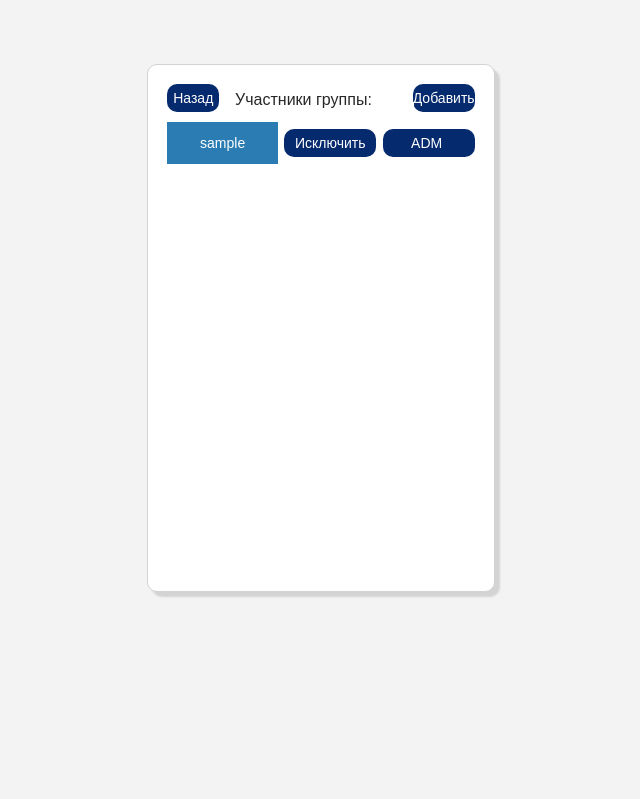
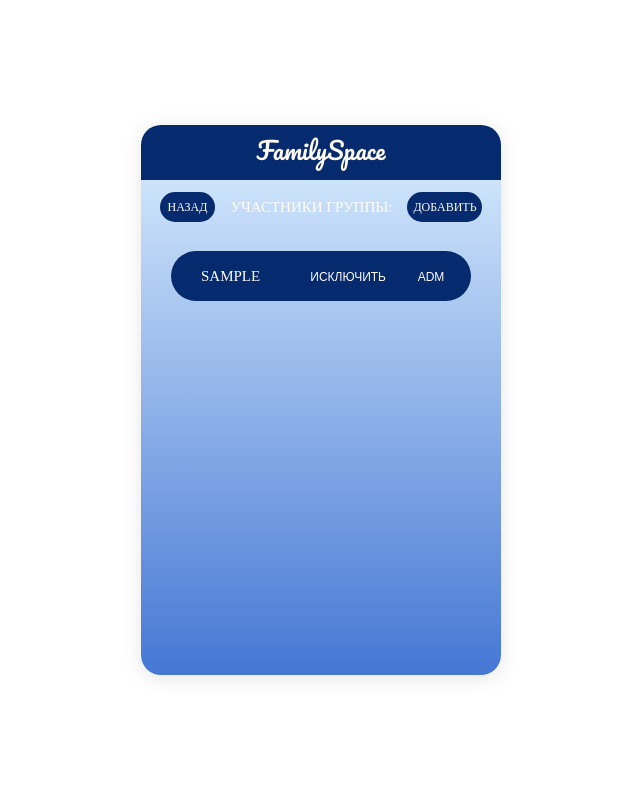
Before and after one commit to familyspace/django, a Django app: page /groupsapp/1/participants/ in a window 1280 px wide. Shown: the whole page, without its empty margins (319-959 px from the left). Run offline with Django 3.2, Linux system fonts and the light colour scheme; the first user in the database is signed in; tables that the repository leaves empty hold one stand-in row (Sample ...); some libraries are stand-ins or nearby versions; some web fonts are replaced.

Commit message:
бэк + фронт: участники, добавление участника/изменение роли, контакты, поиск контактов

```diff
--- a/authapp/templates/authapp/signin.html
+++ b/authapp/templates/authapp/signin.html
@@ -10,10 +10,12 @@
                     <span class="login100-form-title">FamilySpace</span>
                     <span class="login100-form-avatar"><img src="/static/img/avatar.png" alt="FamilySpace"></span>
                     {% csrf_token %}
+                    {% for i, k in form.errors.items %}
+                        {{ k }}
+                    {% endfor %}
                     {% for i in form %}
                         <div class="wrap-input100 validate-input m-b-16 m-t-26">
                             {{ i }}
-                            <span class="focus-input100"></span>
                         </div>
                     {% endfor %}
                     <div class="container-login100-form-btn">
--- a/authapp/templates/authapp/signup.html
+++ b/authapp/templates/authapp/signup.html
@@ -12,7 +12,6 @@
                     {% for i in form %}
                         {{ i.errors }}
                         <div class="wrap-input100 validate-input m-b-16 m-t-26">
-
                             {{ i }}
                             <span class="focus-input100"></span>
                         </div>
--- a/groupapp/templates/groupapp/participants.html
+++ b/groupapp/templates/groupapp/participants.html
@@ -1,39 +1,37 @@
-{% extends "userapp/base.html" %}
+{% extends "userapp/base_new.html" %}
 {% load static %}
 {% block body %}
+    <div class="limiter">
+        <div class="container-login100">
+            <div class="wrap-login100">
+                <form class="login100-form validate-form p-l-30 p-r-30 p-t-58">
+                    <span class="login100-form-title">FamilySpace</span>
+                    <div class="btn mainpg btn-backbutton-contacts">
+                        <button class="login100-form-btn backbutton-search" type="button"><a href="{% url 'chatapp:chatpage' group_pk=group_pk %}" class="txt5">Назад</a></button>
+                        <p class="txt3 creategroup-p">Участники группы:</p>
+                        <button class="login100-form-btn backbutton-add-participant" type="button"><a href="{% url 'groupapp:invite' group_pk=group_pk %}" class="txt5">Добавить</a></button>
+                    </div>
+                    {% for item in members %}
+                        <div class="container-login100-form-btn  m-b-16">
+                            <div class="participants-button">
+                                <div class="role-username txt3">
+                                    {{ item.user.username }}
+                                </div>
+                                <div class="role-change">
+                                    <a class="txt7" href="{% url 'groupapp:roleedit' group_pk=group_pk participant_pk=item.user.pk %}">
+                                        <span class="sr-nm">{{ item.role }}</span>
+                                        <span class="add">Изменить</span>
+                                    </a>
+                                </div>
+                                <div class="role-takeout">
+                                    <a class="txt7" href="{% url 'groupapp:removefromgroup' group_pk=group_pk friend_pk=item.user.pk %}">Исключить</a>
+                                </div>
 
-        <div class="flex-container-two" id="shop">
-
-            <div class="flex-block-wrapper-3">
-                <div class="btn mainpg">
-                    <button class="btn-search" id="btn-add-purchase" type="button"><a href="{% url 'chatapp:chatpage' group_pk=group_pk %}">Назад</a></button>
-                    <p id="p-purchase">Участники группы:</p>
-                    <button class="btn-search" id="btn-add-purchase" type="button"><a href="{% url 'groupapp:invite' group_pk=group_pk %}">Добавить</a></button>
-
-                </div>
-                <div class="hide-div" id="hide-groups">
-                    {% for item in members %}
-                        <div class="btn mainpg">
-                            <button class="btn-group" type="button">
-                                <a href="#">{{ item.user.username }}</a>
-                            </button>
-
-                            <button class="btn-search" id="change-role" type="button">
-                                <a href="{% url 'groupapp:removefromgroup' group_pk=group_pk friend_pk=item.user.pk %}">Исключить</a>
-                            </button>
-                            <button class="btn-search" type="button">
-                                <a href="{% url 'groupapp:roleedit' group_pk=group_pk participant_pk=item.user.pk %}">
-                                    <span class="sr-nm">{{ item.role }}</span>&nbsp;
-                                    <span class="add">Изменить</span>
-                                </a>
-                            </button>
+                            </div>
                         </div>
                     {% endfor %}
-                </div>
-
+                </form>
             </div>
-
-
         </div>
-
+    </div>
 {% endblock %}
--- a/static/css/main.css
+++ b/static/css/main.css
@@ -172,8 +172,21 @@ iframe {
   text-transform: uppercase;
 }
 
+.txt7 {
+  font-family: Arial;
+  font-size: 12px;
+  color:  #FFFCF7;
+  line-height: 1.4;
+  text-transform: uppercase;
+}
+
+
 .creategroup-p {
   padding: 0 15px;
+}
+
+.creategroup-chat {
+  padding: 0 75px;
 }
 
 .publickcheckbox {
@@ -413,13 +426,13 @@ iframe {
   display: flex;
   justify-content: center;
   align-items: center;
-  padding: 0 20px;
+  padding: 0 10px;
   width: 100%;
   height: 50px;
   background-color: #052A6E;
           /*#FFA500;*/
         /*#57b846*/
-border-radius: 25px;
+  border-radius: 25px;
 
   font-family: Ubuntu-Bold;
   font-size: 15px;
@@ -449,6 +462,13 @@ border-radius: 25px;
   width: 60px;
 }
 
+.backbutton-add-participant {
+  font-size: 12px;
+  padding: 0 8px;
+  height: 30px;
+  width: 75px;
+}
+
 #id_description::-webkit-input-placeholder {
   /*padding-top: 15px;*/
   color: rgba(67, 105, 196, 0.77);
@@ -462,6 +482,8 @@ border-radius: 25px;
 .login100-form-btn:hover {
   background-color: #1047A9;
 }
+
+
 
 
 /*------------------------------------------------------------------
--- a/static/css/style_userapp.css
+++ b/static/css/style_userapp.css
@@ -75,6 +75,16 @@ body {
 
 .btn-backbutton {
     justify-content: left !important;
+}
+
+.btn-backbutton-contacts {
+    justify-content: center !important;
+    margin-bottom: 20px;
+}
+
+.btn-backbutton-partic-add {
+    justify-content: left !important;
+    margin-bottom: 20px;
 }
 
 .btn {
@@ -273,6 +293,87 @@ body {
 
 .enroll {
     float: right !important;
+}
+
+.btn-role {
+    /*display: block !important;*/
+    width: 70px !important;
+    font-size: 11px;
+    /*margin: 0 !important;*/
+    /*margin-right: -100px !important;*/
+    float: right !important;
+}
+
+.participants-button {
+    width: 450px;
+    height: 50px;
+    border: none !important;
+    border-radius: 25px !important;
+    background: #052A6E;
+}
+
+.role-username {
+    float: left !important;
+    line-height: 50px;
+    padding-left: 30px;
+    cursor: initial;
+}
+
+.role-takeout {
+    float: right !important;
+    line-height: 50px;
+    padding-right: 5px;
+    padding-left: 5px;
+    cursor: pointer;
+}
+
+.role-change {
+    width: 80px;
+    float: right !important;
+    line-height: 50px;
+    padding-right: 5px;
+    padding-left: 5px;
+    cursor: pointer;
+    border: none;
+    border-top-right-radius: 25px !important;
+    border-bottom-right-radius: 25px !important;
+    text-align: center;
+}
+
+.role-change:hover {
+    background: #56b45a;
+}
+
+.role-change:hover a {
+    color: white;
+}
+
+.role-username:hover {
+    color: white;
+    cursor: default;
+}
+
+.role-takeout:hover a {
+    color: white;
+}
+
+.role-takeout:hover {
+    background: red;
+}
+
+.add {
+    display: none;
+}
+.sr-nm {
+    display: inline;
+}
+
+.role-change:hover .add {
+    display: inline;
+}
+
+.role-change:hover .sr-nm {
+    display: none;
 }
 
 /* MEDIA QUERIES USER PAGE */
--- a/userapp/views.py
+++ b/userapp/views.py
@@ -113,13 +113,13 @@ def groupsearch(request):
 def adduser(request, group_pk):
     my_group = get_object_or_404(Group, pk=group_pk)
     my_group.add_user(request.user)
-    return HttpResponseRedirect(reverse('groupapp:view_one_group', args=[group_pk]))
+    return HttpResponseRedirect(reverse('userapp:usergroups'))
 
 @login_required
 def removeuser(request, group_pk):
     group_user = get_object_or_404(GroupUser, user=request.user, group=group_pk)
     group_user.delete()
-    return HttpResponseRedirect(reverse('groupapp:view_one_group', args=[group_pk]))
+    return HttpResponseRedirect(reverse('userapp:usergroups'))
 
 @login_required
 def view_user_contacts(request):
```
Also changed, not shown: other parts of static/css/style_userapp.css (+27 -2 lines), chatapp/templates/chatapp/chat.html (+17 -18 lines), groupapp/templates/groupapp/contactlist.html (+23 -19 lines), groupapp/templates/groupapp/roleedit.html (+15 -14 lines), static/js/js_userapp.js (+22 -2 lines), userapp/templates/userapp/groupsearch.html (+4 -5 lines), userapp/templates/userapp/usercontacts.html (+27 -25 lines), userapp/templates/userapp/usersearch.html (+21 -22 lines).
